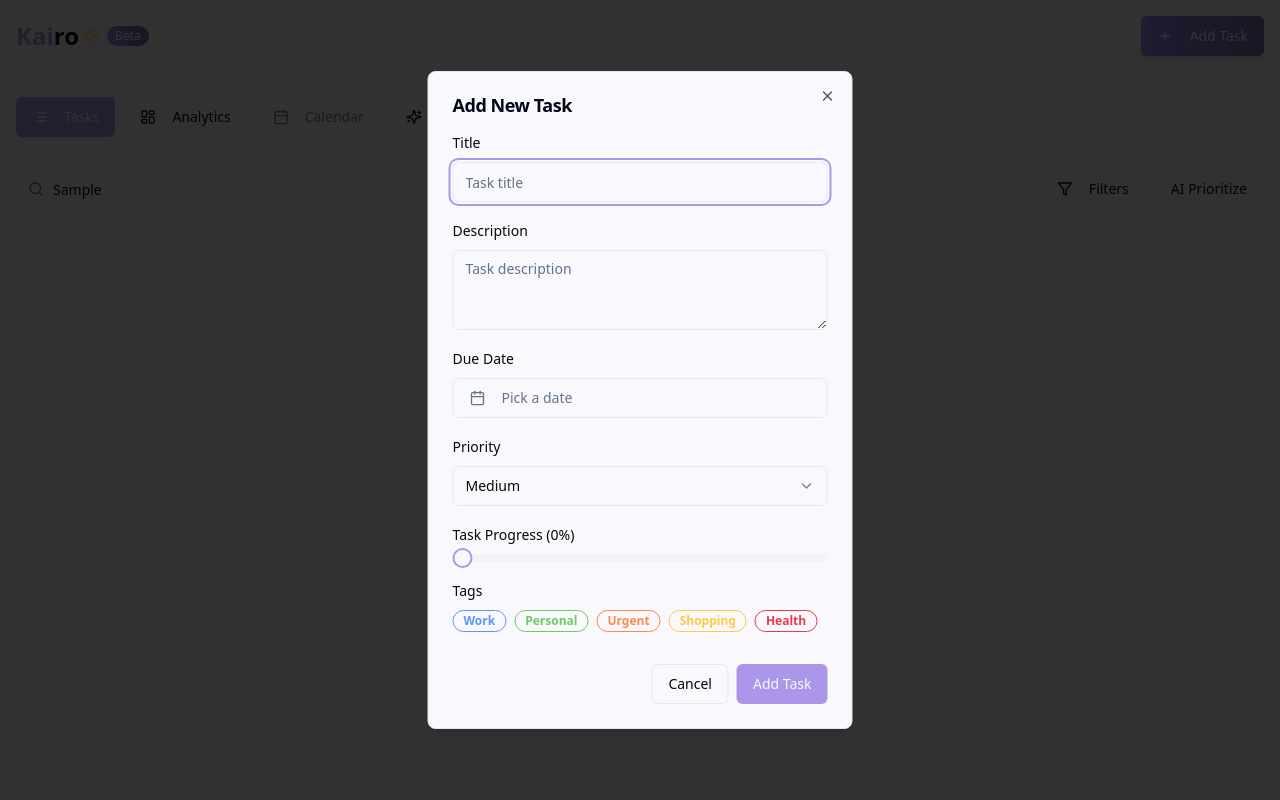
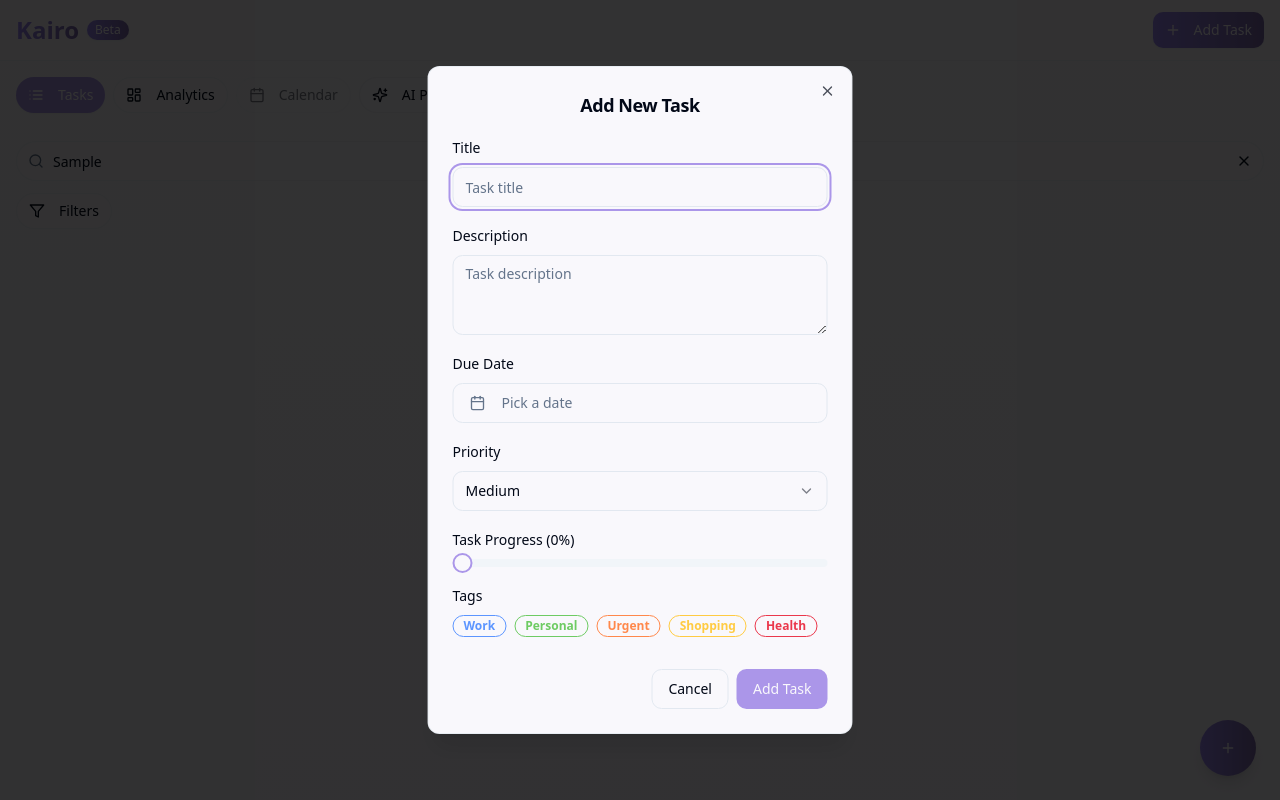
Before and after one commit to vsevolodanhelis/task-wise-ai-flow, a React (Vite) app: page / in a window 1280 px wide. Both pictures are taken after typing "Sample" into the empty fields and a click on the button "Add Task". Built offline with nearby package versions, Linux system fonts and the light colour scheme.

Commit message:
Refactor: Improve UI components
This commit refactors the UI components to improve their appearance and usability.

```diff
--- a/src/components/TaskCard.tsx
+++ b/src/components/TaskCard.tsx
@@ -21,6 +21,13 @@ const priorityColors: Record<TaskPriority, string> = {
   medium: "bg-task-yellow text-yellow-800",
   high: "bg-task-orange text-orange-800",
   urgent: "bg-task-red text-red-800",
+};
+
+const priorityBorders: Record<TaskPriority, string> = {
+  low: "border-l-task-blue",
+  medium: "border-l-task-yellow",
+  high: "border-l-task-orange",
+  urgent: "border-l-task-red",
 };
 
 export const TaskCard: React.FC<TaskCardProps> = ({ task, onClick }) => {
@@ -47,20 +54,23 @@ export const TaskCard: React.FC<TaskCardProps> = ({ task, onClick }) => {
     setShowDeleteAlert(false);
   };
 
+  const isCompletedClass = task.status === "completed" ? "opacity-70" : "";
+
   return (
     <>
       <Card
         className={cn(
-          "mb-3 transition-all duration-200 hover:shadow-md cursor-pointer animate-fade-in border-l-4",
-          task.status === "completed" ? "opacity-70 border-green-400" :
-          task.priority === "urgent" ? "border-task-red" :
-          task.priority === "high" ? "border-task-orange" :
-          task.priority === "medium" ? "border-task-yellow" :
-          "border-task-blue"
+          "mb-3 transition-all duration-200 hover:shadow hover:translate-y-[-2px] cursor-pointer animate-fade-in border-l-4 rounded-lg overflow-hidden",
+          priorityBorders[task.priority],
+          isCompletedClass
         )}
         onClick={onClick}
       >
         <CardContent className="p-4">
+          {task.status === "completed" && (
+            <div className="absolute top-0 left-0 right-0 h-1 bg-green-400" />
+          )}
+
           <div className="flex justify-between items-start mb-2">
             <div>
               <h3 className={cn(
@@ -80,26 +90,33 @@ export const TaskCard: React.FC<TaskCardProps> = ({ task, onClick }) => {
               <Button
                 size="icon"
                 variant="ghost"
+                className="rounded-full hover:bg-background"
                 onClick={handleToggleStatus}
               >
-                <Check className={cn(
-                  "h-4 w-4",
-                  task.status === "completed" && "text-green-500"
-                )} />
+                <div className={cn(
+                  "h-5 w-5 rounded-full border flex items-center justify-center",
+                  task.status === "completed"
+                    ? "bg-green-400 border-green-500"
+                    : "bg-transparent border-gray-300"
+                )}>
+                  {task.status === "completed" && <Check className="h-3 w-3 text-white" />}
+                </div>
               </Button>
               <Button
                 size="icon"
                 variant="ghost"
+                className="rounded-full hover:bg-background"
                 onClick={handleEdit}
               >
-                <Edit className="h-4 w-4" />
+                <Edit className="h-4 w-4 text-muted-foreground" />
               </Button>
               <Button
                 size="icon"
                 variant="ghost"
+                className="rounded-full hover:bg-background hover:text-red-500"
                 onClick={handleDelete}
               >
-                <Trash2 className="h-4 w-4" />
+                <Trash2 className="h-4 w-4 text-muted-foreground" />
               </Button>
             </div>
           </div>
@@ -107,48 +124,54 @@ export const TaskCard: React.FC<TaskCardProps> = ({ task, onClick }) => {
           {task.progress !== undefined && task.progress > 0 && (
             <Progress
               value={task.progress}
-              className="h-2 mb-3"
+              className="h-1.5 mb-3"
               indicatorClassName={cn(
                 task.progress === 100 ? "bg-green-500" : task.progress > 50 ? "bg-task-blue" : "bg-task-purple"
               )}
             />
           )}
 
-          <div className="flex flex-wrap gap-2 mt-2">
+          <div className="flex flex-wrap gap-2 mt-3">
             {task.tags.map((tag) => (
-              <Badge key={tag.id} style={{ backgroundColor: tag.color, color: "white" }} className="shadow-sm">
+              <Badge
+                key={tag.id}
+                style={{ backgroundColor: tag.color, color: "white" }}
+                className="shadow-sm text-xs font-normal px-2 py-0.5"
+              >
                 {tag.name}
               </Badge>
             ))}
 
-            <Badge className={cn(priorityColors[task.priority], "ml-auto shadow-sm")}>
-              {task.priority}
-            </Badge>
+            <div className="ml-auto flex items-center gap-2">
+              <Badge className={cn(priorityColors[task.priority], "shadow-sm text-xs font-normal")}>
+                {task.priority}
+              </Badge>
 
-            {task.dueDate && (
-              <Badge variant="outline" className="flex items-center gap-1 shadow-sm">
-                <Clock className="h-3 w-3" />
-                {format(new Date(task.dueDate), "MMM d")}
-              </Badge>
-            )}
+              {task.dueDate && (
+                <Badge variant="outline" className="flex items-center gap-1 shadow-sm border-muted">
+                  <Clock className="h-3 w-3 text-muted-foreground" />
+                  <span className="text-xs">{format(new Date(task.dueDate), "MMM d")}</span>
+                </Badge>
+              )}
+            </div>
           </div>
 
           {task.aiScore !== undefined && (
             <div className="mt-3 flex items-center">
               <div className="text-xs text-muted-foreground flex items-center">
                 <Sparkles className="h-3 w-3 mr-1 text-task-purple" />
-                AI Priority:
-              </div>
-              <div className="ml-1 text-xs font-medium">
-                {task.aiScore}
+                AI Priority
               </div>
               <div
-                className="ml-1 h-2 flex-1 bg-gray-200 rounded-full overflow-hidden"
+                className="ml-2 h-1.5 flex-1 bg-gray-200 rounded-full overflow-hidden"
               >
                 <div
                   className="h-full bg-gradient-to-r from-task-purple to-task-purple-dark"
                   style={{ width: `${task.aiScore}%` }}
                 />
+              </div>
+              <div className="ml-2 text-xs font-medium">
+                {task.aiScore}%
               </div>
             </div>
           )}
@@ -156,16 +179,16 @@ export const TaskCard: React.FC<TaskCardProps> = ({ task, onClick }) => {
       </Card>
 
       <AlertDialog open={showDeleteAlert} onOpenChange={setShowDeleteAlert}>
-        <AlertDialogContent>
+        <AlertDialogContent className="rounded-xl border border-border/70">
           <AlertDialogHeader>
-            <AlertDialogTitle>Are you sure you want to delete this task?</AlertDialogTitle>
+            <AlertDialogTitle>Delete this task?</AlertDialogTitle>
             <AlertDialogDescription>
-              This action cannot be undone. This will permanently delete the task "{task.title}".
+              This action cannot be undone. This will permanently delete "{task.title}".
             </AlertDialogDescription>
           </AlertDialogHeader>
           <AlertDialogFooter>
-            <AlertDialogCancel>Cancel</AlertDialogCancel>
-            <AlertDialogAction onClick={confirmDelete} className="bg-red-500 hover:bg-red-600">
+            <AlertDialogCancel className="rounded-full">Cancel</AlertDialogCancel>
+            <AlertDialogAction onClick={confirmDelete} className="bg-red-500 hover:bg-red-600 rounded-full">
               Delete
             </AlertDialogAction>
           </AlertDialogFooter>
--- a/src/components/TaskFilters.tsx
+++ b/src/components/TaskFilters.tsx
@@ -6,8 +6,9 @@ import { Input } from "@/components/ui/input";
 import { Button } from "@/components/ui/button";
 import { Tabs, TabsList, TabsTrigger } from "@/components/ui/tabs";
 import { TaskStatus } from "@/types/task";
-import { Search, Filter } from "lucide-react";
+import { Search, Filter, X } from "lucide-react";
 import { cn } from "@/lib/utils";
+import { Collapsible, CollapsibleContent, CollapsibleTrigger } from "@/components/ui/collapsible";
 
 interface TaskFiltersProps {
   onFilterChange: (tagId: string) => void;
@@ -30,7 +31,7 @@ export const TaskFilters: React.FC<TaskFiltersProps> = ({
 }) => {
   const { tags } = useTaskContext();
   const [searchQuery, setSearchQuery] = useState("");
-  const [showFilters, setShowFilters] = useState(false);
+  const [isOpen, setIsOpen] = useState(false);
 
   useEffect(() => {
     const timer = setTimeout(() => {
@@ -51,70 +52,101 @@ export const TaskFilters: React.FC<TaskFiltersProps> = ({
     onAiPrioritizedChange(!aiPrioritized);
   };
 
+  const clearSearch = () => {
+    setSearchQuery("");
+    onSearchChange("");
+  };
+
   return (
-    <div className="space-y-4">
-      <div className="flex flex-col sm:flex-row gap-2">
-        <div className="relative flex-grow">
+    <div className="space-y-3">
+      <div className="relative">
         <Search className="absolute left-3 top-1/2 transform -translate-y-1/2 h-4 w-4 text-muted-foreground" />
         <Input
           placeholder="Search tasks..."
-            className="pl-9 w-full"
+          className="pl-9 pr-9 w-full rounded-full bg-background border-border/50 focus-visible:ring-task-purple"
           value={searchQuery}
           onChange={(e) => setSearchQuery(e.target.value)}
         />
+        {searchQuery && (
+          <Button
+            variant="ghost"
+            size="icon"
+            className="absolute right-2 top-1/2 transform -translate-y-1/2 h-6 w-6 rounded-full p-0"
+            onClick={clearSearch}
+          >
+            <X className="h-3.5 w-3.5" />
+          </Button>
+        )}
       </div>
+
+      <div className="flex gap-2 items-center">
+        <Collapsible open={isOpen} onOpenChange={setIsOpen} className="w-full">
+          <div className="flex gap-2">
+            <CollapsibleTrigger asChild>
               <Button
                 variant="outline"
-          className="sm:w-auto"
-          onClick={() => setShowFilters(!showFilters)}
+                size="sm"
+                className={cn(
+                  "rounded-full border-border/50",
+                  (currentFilter || currentStatus !== "all") && "border-task-purple text-task-purple"
+                )}
               >
-          <Filter className="h-4 w-4 mr-2" />
-          Filters
+                <Filter className="h-3.5 w-3.5 mr-1.5" />
+                {isOpen ? "Hide Filters" : "Filters"}
               </Button>
-        <Button
-          variant={aiPrioritized ? "default" : "outline"}
-          className={cn(
-            "sm:w-auto",
-            aiPrioritized && "bg-task-purple hover:bg-task-purple-dark"
+            </CollapsibleTrigger>
+
+            {currentFilter && (
+              <Badge
+                className="bg-task-purple shadow-sm flex items-center gap-1 px-3"
+                onClick={() => onFilterChange("")}
+              >
+                {tags.find(tag => tag.id === currentFilter)?.name}
+                <X className="h-3 w-3 ml-1" />
+              </Badge>
             )}
-          onClick={toggleAiPrioritized}
+
+            {currentStatus !== "all" && (
+              <Badge
+                className="bg-task-purple shadow-sm flex items-center gap-1 px-3"
+                onClick={() => onStatusFilterChange("all")}
               >
-          {aiPrioritized ? "AI Prioritized" : "AI Prioritize"}
-        </Button>
+                {currentStatus}
+                <X className="h-3 w-3 ml-1" />
+              </Badge>
+            )}
           </div>
 
-      {showFilters && (
-        <div className="bg-background border rounded-lg p-4 animate-scale-in">
-          <div className="mb-4">
-            <h4 className="text-sm font-medium mb-2">Filter by status</h4>
+          <CollapsibleContent className="mt-3 space-y-3 animate-scale-in">
+            <div>
+              <h4 className="text-sm font-medium mb-2 text-muted-foreground">Filter by status</h4>
               <Tabs
                 value={currentStatus}
                 onValueChange={handleStatusChange}
                 className="w-full"
               >
-              <TabsList className="grid grid-cols-4 w-full">
-                <TabsTrigger value="all">All</TabsTrigger>
-                <TabsTrigger value="pending">Pending</TabsTrigger>
-                <TabsTrigger value="in-progress">In Progress</TabsTrigger>
-                <TabsTrigger value="completed">Completed</TabsTrigger>
+                <TabsList className="grid grid-cols-4 w-full rounded-full h-9 bg-muted/50 p-1">
+                  <TabsTrigger value="all" className="rounded-full text-xs">All</TabsTrigger>
+                  <TabsTrigger value="pending" className="rounded-full text-xs">Pending</TabsTrigger>
+                  <TabsTrigger value="in-progress" className="rounded-full text-xs">In Progress</TabsTrigger>
+                  <TabsTrigger value="completed" className="rounded-full text-xs">Completed</TabsTrigger>
                 </TabsList>
               </Tabs>
             </div>
 
             <div>
-            <h4 className="text-sm font-medium mb-2">Filter by tag</h4>
+              <h4 className="text-sm font-medium mb-2 text-muted-foreground">Filter by tag</h4>
               <div className="flex flex-wrap gap-2">
                 {tags.map((tag) => (
                   <Badge
                     key={tag.id}
                     style={{
-                    backgroundColor:
-                      currentFilter === tag.id ? tag.color : "transparent",
+                      backgroundColor: currentFilter === tag.id ? tag.color : "transparent",
                       color: currentFilter === tag.id ? "white" : tag.color,
                       borderColor: tag.color,
                     }}
                     variant={currentFilter === tag.id ? "default" : "outline"}
-                  className="cursor-pointer hover:opacity-80"
+                    className="cursor-pointer hover:opacity-80 shadow-sm"
                     onClick={() => handleFilterClick(tag.id)}
                   >
                     {tag.name}
@@ -122,8 +154,9 @@ export const TaskFilters: React.FC<TaskFiltersProps> = ({
                 ))}
               </div>
             </div>
+          </CollapsibleContent>
+        </Collapsible>
       </div>
-      )}
     </div>
   );
 };
--- a/src/index.css
+++ b/src/index.css
@@ -33,7 +33,7 @@
     --input: 214.3 31.8% 91.4%;
     --ring: 255 65% 75%;
 
-    --radius: 0.5rem;
+    --radius: 0.75rem;
 
     --sidebar-background: 255 65% 99%;
     --sidebar-foreground: 240 5.3% 26.1%;
@@ -101,6 +101,12 @@
   body {
     overscroll-behavior-y: contain;
   }
+
+  /* Improved font rendering */
+  * {
+    -webkit-font-smoothing: antialiased;
+    -moz-osx-font-smoothing: grayscale;
+  }
 }
 
 @layer utilities {
@@ -128,12 +134,26 @@
   .text-task-yellow {
     @apply text-[hsl(var(--task-yellow))];
   }
+
+  /* Glass effect utilities */
+  .glass {
+    @apply backdrop-blur-md bg-white/70 border border-white/20 shadow-sm;
+  }
+
+  .text-gradient {
+    @apply bg-clip-text text-transparent bg-gradient-to-r from-task-purple to-task-purple-dark;
+  }
+
+  /* Button pulse effect */
+  .pulse-btn {
+    @apply relative after:absolute after:inset-0 after:rounded-full after:shadow-[0_0_0_3px_theme(colors.task-purple.DEFAULT)] after:opacity-0 after:transition-all hover:after:opacity-100 hover:after:scale-110;
+  }
 }
 
 /* Custom scrollbar */
 ::-webkit-scrollbar {
-  width: 6px;
-  height: 6px;
+  width: 4px;
+  height: 4px;
 }
 
 ::-webkit-scrollbar-track {
@@ -187,6 +207,16 @@
   animation: slide-up 0.3s ease-out forwards;
 }
 
+/* Card hover effect */
+.card-hover {
+  transition: all 0.2s ease;
+}
+
+.card-hover:hover {
+  transform: translateY(-2px);
+  box-shadow: 0 10px 25px -5px rgba(0, 0, 0, 0.05);
+}
+
 /* Fancy mobile optimizations */
 @supports (-webkit-touch-callout: none) {
   /* iOS-specific optimizations */
--- a/src/pages/Index.tsx
+++ b/src/pages/Index.tsx
@@ -28,69 +28,72 @@ const Dashboard = () => {
   };
 
   return (
-    <div className="min-h-screen bg-background">
-      <header className="sticky top-0 z-10 bg-background/80 backdrop-blur-sm border-b">
-        <div className="container mx-auto px-4 py-4 flex justify-between items-center">
+    <div className="min-h-screen bg-gradient-to-b from-background to-accent/20">
+      <header className="sticky top-0 z-10 bg-background/90 backdrop-blur-md border-b border-border/50 px-4 py-3">
+        <div className="flex justify-between items-center">
           <div className="flex items-center">
-            <h1 className="text-2xl font-bold text-foreground flex items-center">
-              <span className="text-task-purple">Kai</span>
-              <span>ro</span>
-              <Sparkles className="ml-1 h-4 w-4 text-task-yellow" />
+            <h1 className="text-2xl font-bold bg-gradient-to-r from-task-purple to-task-purple-dark bg-clip-text text-transparent">
+              Kairo
             </h1>
-            <span className="ml-2 bg-gradient-to-r from-task-purple to-task-purple-dark px-2 py-0.5 text-xs text-white rounded-full">
+            <span className="ml-2 bg-gradient-to-r from-task-purple to-task-purple-dark px-2 py-0.5 text-xs text-white rounded-full shadow-sm">
               Beta
             </span>
           </div>
           <Button
-            className="bg-gradient-to-r from-task-purple to-task-purple-dark hover:bg-task-purple-dark transition-all shadow-md hover:shadow-lg"
+            className="bg-gradient-to-r from-task-purple to-task-purple-dark hover:bg-task-purple-dark transition-all shadow-sm"
+            size="sm"
             onClick={handleAddTask}
           >
-            <Plus className="mr-2 h-4 w-4" />
+            <Plus className="mr-1 h-3.5 w-3.5" />
             Add Task
           </Button>
         </div>
       </header>
 
-      <div className="container mx-auto px-4 py-6">
-        <div className="flex flex-col gap-6">
+      <div className="px-4 py-4">
+        <div className="flex flex-col gap-5">
           {/* Mobile Tabs */}
           <div className="w-full flex overflow-x-auto no-scrollbar space-x-2 pb-2">
             <Button
               variant={activeView === "tasks" ? "default" : "outline"}
-              className={`flex justify-start whitespace-nowrap ${
-                activeView === "tasks" ? "bg-task-purple hover:bg-task-purple-dark" : ""
+              className={`flex justify-start whitespace-nowrap rounded-full ${
+                activeView === "tasks" ? "bg-task-purple hover:bg-task-purple-dark text-white shadow-sm" : "border-border/50"
               }`}
+              size="sm"
               onClick={() => setActiveView("tasks")}
             >
-              <List className="mr-2 h-4 w-4" />
+              <List className="mr-1.5 h-3.5 w-3.5" />
               Tasks
             </Button>
             <Button
               variant={activeView === "analytics" ? "default" : "outline"}
-              className={`flex justify-start whitespace-nowrap ${
-                activeView === "analytics" ? "bg-task-purple hover:bg-task-purple-dark" : ""
+              className={`flex justify-start whitespace-nowrap rounded-full ${
+                activeView === "analytics" ? "bg-task-purple hover:bg-task-purple-dark text-white shadow-sm" : "border-border/50"
               }`}
+              size="sm"
               onClick={() => setActiveView("analytics")}
             >
-              <LayoutDashboard className="mr-2 h-4 w-4" />
+              <LayoutDashboard className="mr-1.5 h-3.5 w-3.5" />
               Analytics
             </Button>
             <Button
               variant="outline"
-              className="flex justify-start whitespace-nowrap"
+              className="flex justify-start whitespace-nowrap rounded-full border-border/50"
+              size="sm"
               disabled
             >
-              <Calendar className="mr-2 h-4 w-4" />
+              <Calendar className="mr-1.5 h-3.5 w-3.5" />
               Calendar
             </Button>
             <Button
               variant={showAiPrioritized ? "default" : "outline"}
-              className={`flex justify-start whitespace-nowrap ${
-                showAiPrioritized ? "bg-task-purple hover:bg-task-purple-dark" : ""
+              className={`flex justify-start whitespace-nowrap rounded-full ${
+                showAiPrioritized ? "bg-task-purple hover:bg-task-purple-dark text-white shadow-sm" : "border-border/50"
               }`}
+              size="sm"
               onClick={() => setShowAiPrioritized(!showAiPrioritized)}
             >
-              <Sparkles className="mr-2 h-4 w-4" />
+              <Sparkles className="mr-1.5 h-3.5 w-3.5" />
               AI Priority
             </Button>
           </div>
@@ -109,7 +112,7 @@ const Dashboard = () => {
             />
 
             {/* Main view */}
-            <div className="mt-6">
+            <div className="mt-4">
               {activeView === "tasks" ? (
                 <TaskList
                   filter={currentFilter}
@@ -126,13 +129,24 @@ const Dashboard = () => {
       </div>
 
       <Dialog open={showAddTask} onOpenChange={setShowAddTask}>
-        <DialogContent className="sm:max-w-[425px]">
+        <DialogContent className="sm:max-w-[425px] rounded-xl border border-border/70 shadow-xl">
           <DialogHeader>
-            <DialogTitle>Add New Task</DialogTitle>
+            <DialogTitle className="text-center text-lg font-semibold">Add New Task</DialogTitle>
           </DialogHeader>
           <TaskForm onComplete={handleAddTaskComplete} />
         </DialogContent>
       </Dialog>
+
+      {/* Mobile Action Button */}
+      <div className="fixed bottom-6 right-6">
+        <Button
+          onClick={handleAddTask}
+          size="icon"
+          className="h-14 w-14 rounded-full shadow-lg bg-gradient-to-r from-task-purple to-task-purple-dark hover:bg-task-purple-dark transition-all"
+        >
+          <Plus className="h-6 w-6" />
+        </Button>
+      </div>
     </div>
   );
 };
```
Lines whose indentation alone changed are shown as unchanged.
